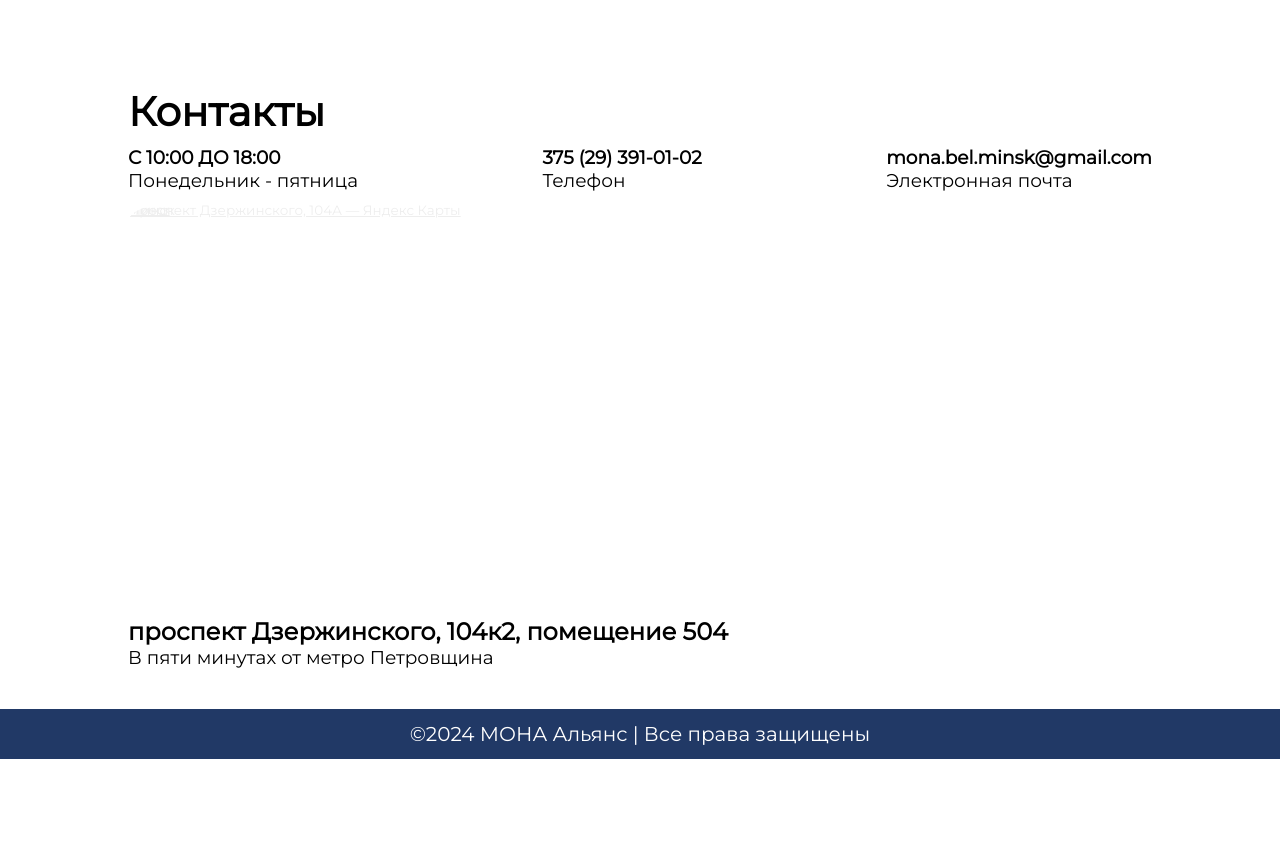
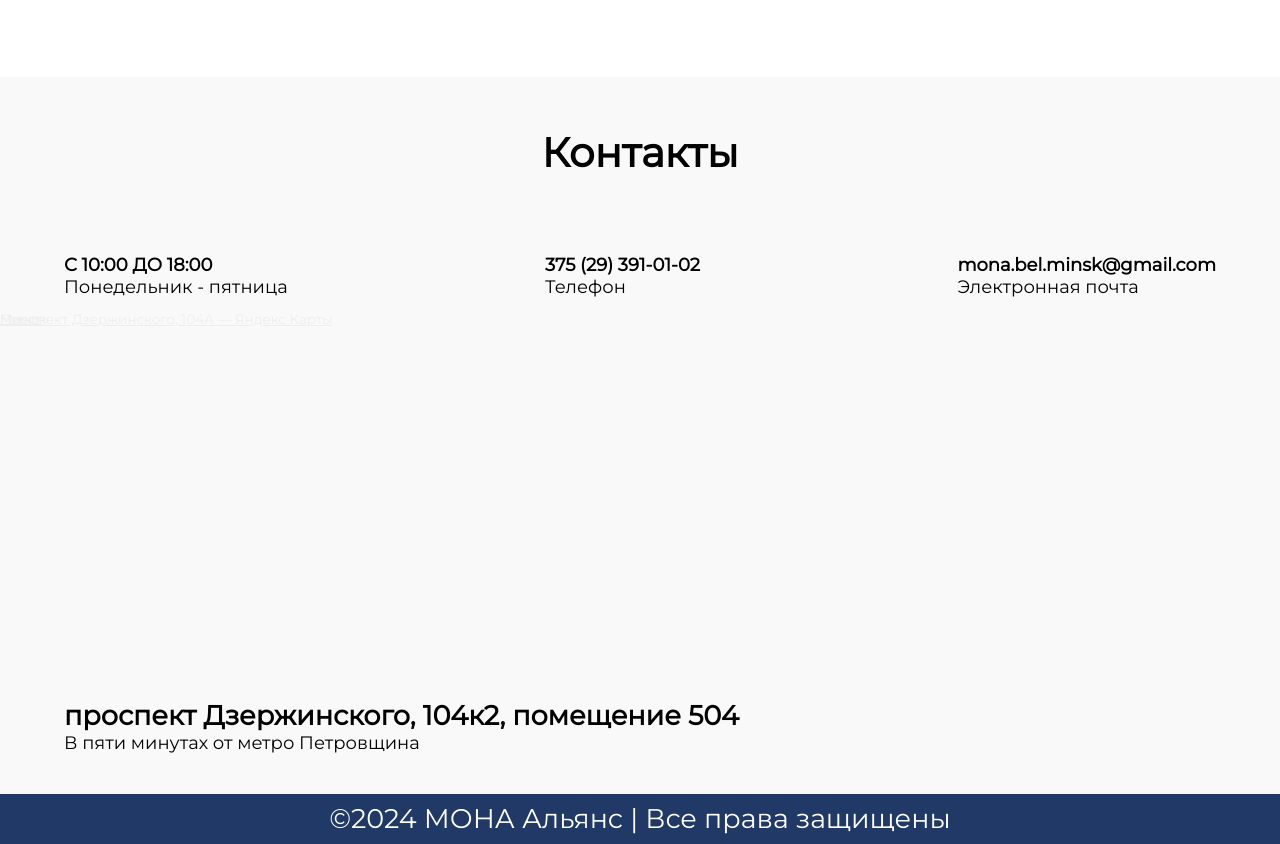
Before and after one commit to westcrime/mona-alliance-website, a website: page index.html in a window 1280 px wide. Shown: the part 3852-4696 px from the top of the page. Before the commit the page ends 4611 px from the top, so only its background shows below. Drawn offline with nearby package versions, Linux system fonts and the light colour scheme; a web font is replaced by a local one.

Commit message:
added some map changes

```diff
--- a/index.html
+++ b/index.html
@@ -106,7 +106,7 @@
 
     <!-- Начало преимуществ -->
     <section>
-        <h2 class="header" style="margin-bottom: 0;">Преимущества компании</h2>
+        <h2 class="header" style="margin-bottom: 0; background-color: #f9f9f9;">Преимущества компании</h2>
         <div class="advantages">
             <article class="advantage-card">
                 <p class="text">Гибкая ценовая политика</p>
@@ -194,9 +194,9 @@
         </form>
     </div>
 
+    <h1 class="header">Контакты</h1>
+
     <div class="contact-container">
-        <h1>Контакты</h1>
-
         <div class="contact-info">
             <div>
                 <strong><p>С 10:00 ДО 18:00</p></strong>
--- a/styles.css
+++ b/styles.css
@@ -1,5 +1,5 @@
 :root {
-    --bg-color: #white;
+    --bg-color: #f9f9f9;
     --main-color: white;
     --secondary-color: #213966;
     font-size: 18px;
@@ -431,40 +431,6 @@ section {
 /* Конец заказа звонка */
 
 
-/* карта виджет */
-
-.map {
-    position:relative;
-    overflow:hidden;
-    width:80%;
-    margin-left: 10%;
-    margin-top: 10px;
-    margin-bottom: 10px;
-    border-radius: 5%;
-}
-
-.map a {
-    color: #eee;
-    font-size: 0.75rem;
-    position: absolute;
-}
-
-.map a:first-child {
-    top: 0px;
-}
-
-.map a:last-child {
-    top: 14px;
-}
-
-.map iframe {
-    width:100%;
-    height:400px;
-    position:relative;
-    border: none;
-}
-
-/* карта виджет конец*/
 
 @import url("https://fonts.googleapis.com/css2?family=Poppins:wght@200;300;400;500;600;700;800;900&display=swap");
 
@@ -472,7 +438,7 @@ section {
     background-color: var(--secondary-color);
     color: white;
     text-align: center;
-    font-size: 20px;
+    font-size: 1.5rem;
     margin-top: 40px;
     height: 50px;
     display: flex;
@@ -567,28 +533,28 @@ section {
 
 /* Конец формы */
 
+/* Начало контактов */
+
 .contact-container {
+    width: 100%;
     display: flex;
     flex-direction: column;
-}
-
-.contact-container h1 {
-    margin-left: 10%;
-    font-size: 40.5px;
-    margin-top: 10px;
-    margin-bottom: 10px;
+    height: 500px;
+    justify-content: space-between;
 }
 
 .contact-info {
     display: flex;
     justify-content: space-between;
     width: 100%;
-    padding: 0 10%;
-    box-sizing: border-box;
+    gap: 20px;
+    padding-left: 5%;
+    padding-right: 5%;
+    padding-bottom: 1%;
 }
 
 .contact-info div p {
-    font-size: 18.5px;
+    font-size: 1rem;
 }
 
 .contact-info div p:first-child {
@@ -596,26 +562,66 @@ section {
 }
 
 .contact-info div a {
-    font-size: 18.5px;
+    font-size: 1rem;
     font-weight: bold;
     color: black;
     text-decoration: none;
 }
 
 .contact-info div a:hover {
-    color: blue;
+    color: var(--secondary-color);
 }
 
 .address {
     align-self: flex-start;
-    margin-left: 10%;
+    padding-left: 5%;
+    padding-right: 5%;
+    padding-top: 1%;
 }
 
 .address p {
-    font-size: 18.5px;
+    font-size: 1rem;
 }
 
 .address p:first-child {
     font-weight: bold;
-    font-size: 24px;
+    font-size: 1.5rem;
 }
+
+/* Медиазапрос для маленьких экранов */
+@media (max-width: 950px) {
+}
+
+/* Конец контактов */
+
+
+/* Карта виджет */
+
+.map {
+    position:relative;
+    overflow:hidden;
+    width:100%;
+}
+
+.map a {
+    color: #eee;
+    font-size: 0.75rem;
+    position: absolute;
+}
+
+.map a:first-child {
+    top: 0px;
+}
+
+.map a:last-child {
+    top: 14px;
+}
+
+.map iframe {
+    width:100%;
+    height:400px;
+    position:relative;
+    border: none;
+}
+
+/* Карта виджет конец*/
```
